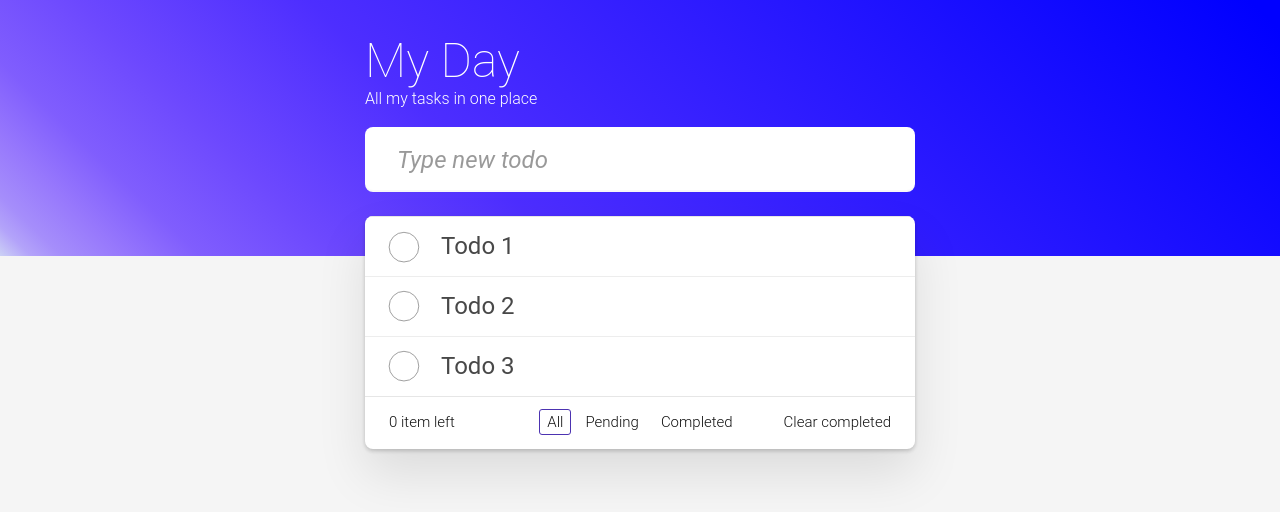
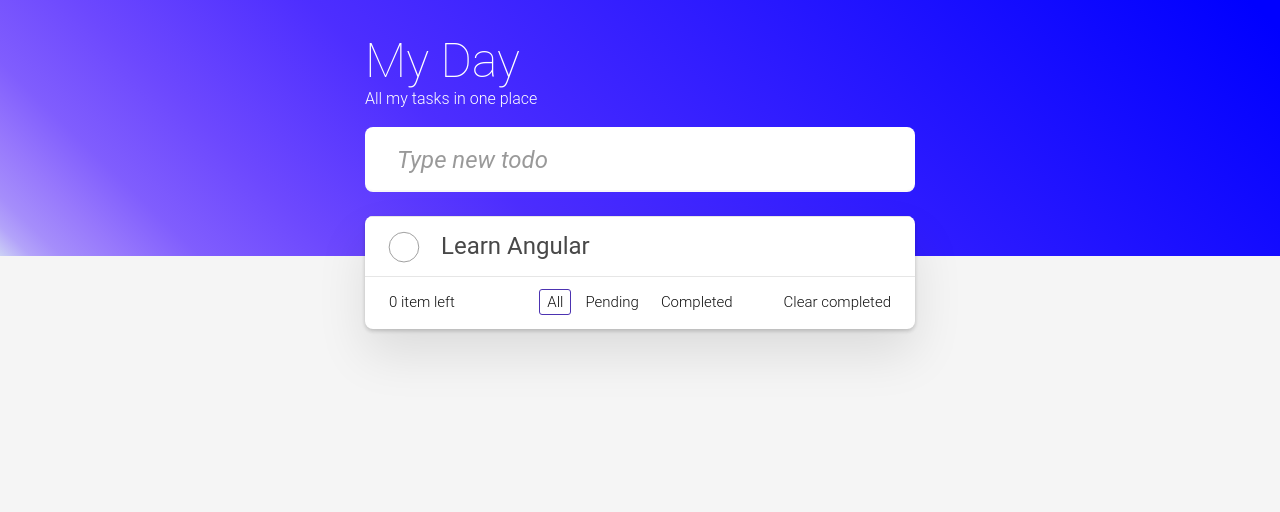
Before and after one commit to jp-cortes/my-day-app-angular, an Angular app: page /home in a window 1280 px wide. Shown: the top 512 px of the page. Built offline with nearby package versions, Linux system fonts and the light colour scheme.

Commit message:
use of ngFor for objects

```diff
--- a/src/app/pages/home/home.component.html
+++ b/src/app/pages/home/home.component.html
@@ -8,7 +8,7 @@
         placeholder="Type new todo"
         autofocus
         type="text"
-        (change)="addTask($event)"
+        (change)="changeHandler($event)"
         required
       />
     </div>
@@ -19,8 +19,8 @@
       <ul class="todo-list">
         <li *ngFor="let task of tasks(); index as i">
           <div class="view">
-            <input class="toggle"  type="checkbox" />
-            <label>{{ task }}</label>
+            <input class="toggle" [checked]="task.completed" (click)="markCompleted(task.id)" type="checkbox" />
+            <label>{{ task.title }}</label>
             <button class="destroy" (click)="deleteTask(i)"></button>
           </div>
           <input class="edit"  value="Buy a unicorn" />
--- a/src/app/pages/home/home.component.ts
+++ b/src/app/pages/home/home.component.ts
@@ -1,5 +1,6 @@
 import { Component, signal } from '@angular/core';
 import { CommonModule } from '@angular/common';
+import { Task } from '../../models/task.model'
 
 @Component({
   selector: 'app-home',
@@ -9,18 +10,39 @@ import { CommonModule } from '@angular/common';
   styleUrl: './home.component.css'
 })
 export class HomeComponent {
-  tasks = signal([
-    'Todo 1',
-    'Todo 2',
-    'Todo 3',
+  tasks = signal<Task[]>([
+   {
+    id: Date.now(),
+    title:'Learn Angular',
+    completed: false,
+   },
   ]);
 
-  addTask(event: Event) {
+_getTask() {
+  return this.tasks()
+}
+  changeHandler(event: Event) {
     const elementInput = event.target as HTMLInputElement;
     const newTask = elementInput.value;
-    this.tasks.update((tasks) => [...tasks, newTask]);
+    this.addTask(newTask)
 
   }
+  addTask(title: string) {
+    const newTask = {
+      id: Date.now(),
+      title,
+      completed: false
+    }
+    this.tasks.update((tasks) => [...tasks, newTask]);
+  }
+
+  markCompleted(id: number) {
+    this.tasks.update((tasks) => tasks.map((task) =>
+    task.id === id ? { ...task, completed: !task.completed } : task)
+    )
+    console.log(this._getTask())
+  }
+
   deleteTask(index: number) {
     this.tasks.update((tasks) => tasks.filter((task, position) => position !== index))
   }
```
